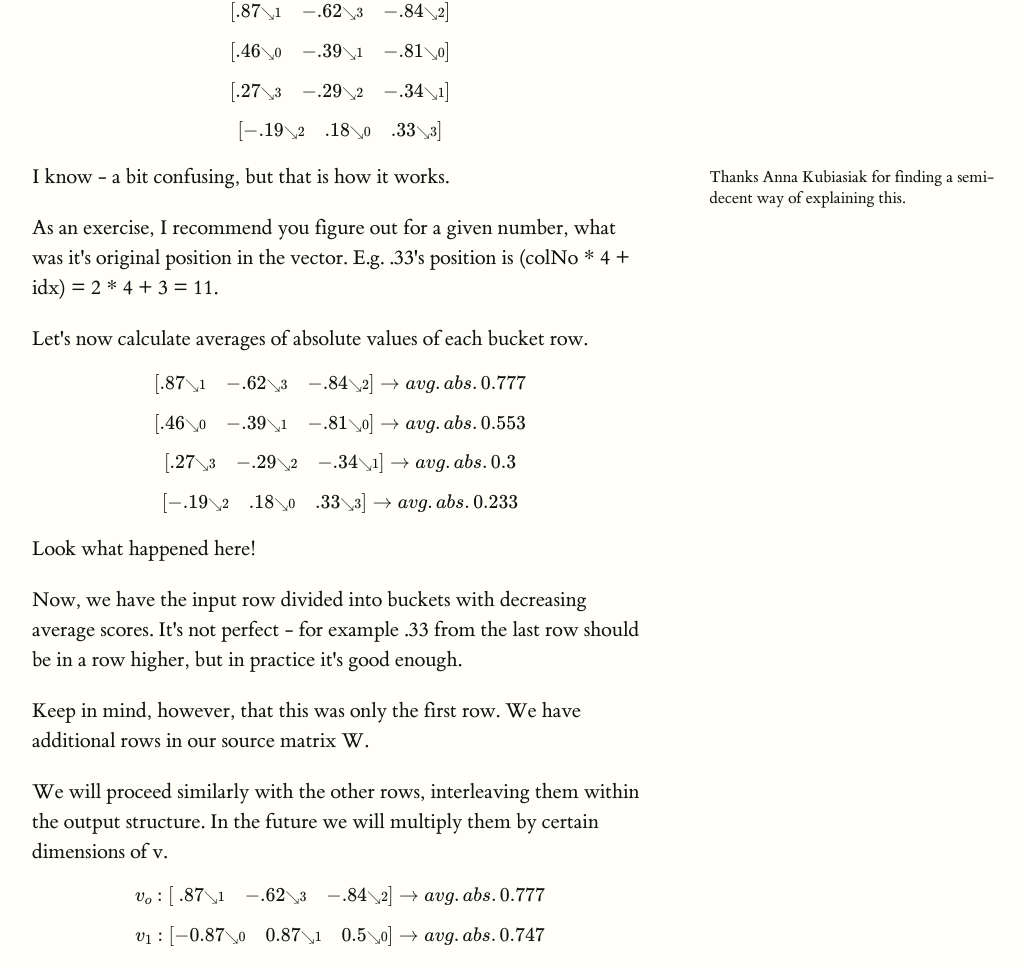
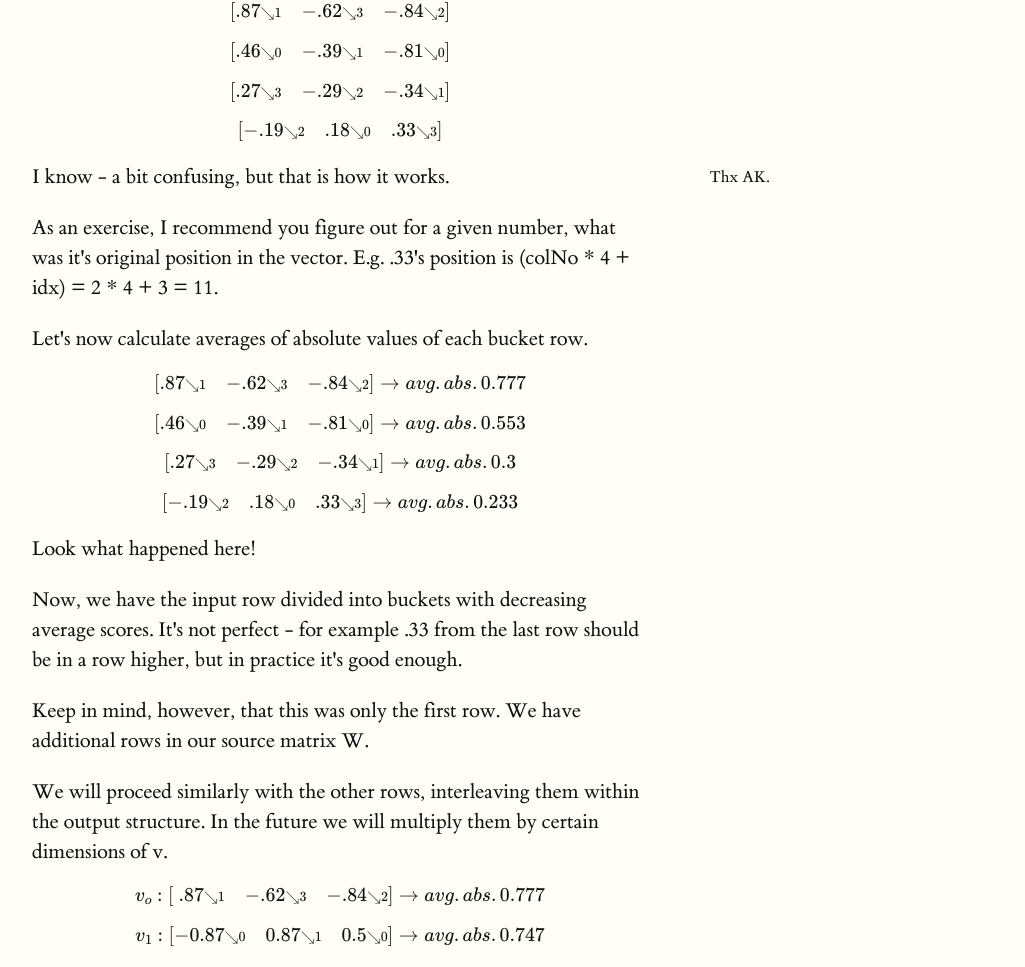
Before and after one commit to kolinko/effort, a website: page docs/bucketmul.html in a window 1280 px wide. Shown: the part 1283-2250 px from the top of the page, without its empty margins (128-1153 px from the left). Drawn offline with nearby package versions, Linux system fonts and the light colour scheme.

Commit message:
fixed thanks

```diff
--- a/docs/bucketmul.html
+++ b/docs/bucketmul.html
@@ -115,7 +115,7 @@ Now, let's sort elements within each bucket, <b>by abs of their values</b>, keep
   </p>
 <p>
   <span class="marginnote">
-    Thanks Anna Kubiasiak for finding a semi-decent way of explaining this.
+    Thx AK.
 </span>
 I know - a bit confusing, but that is how it works.<p>
 As an exercise, I recommend you figure out for a given number, what was it's original position in the vector. E.g. .33's position is (colNo * 4 + idx) = 2 * 4 + 3 = 11.
```
